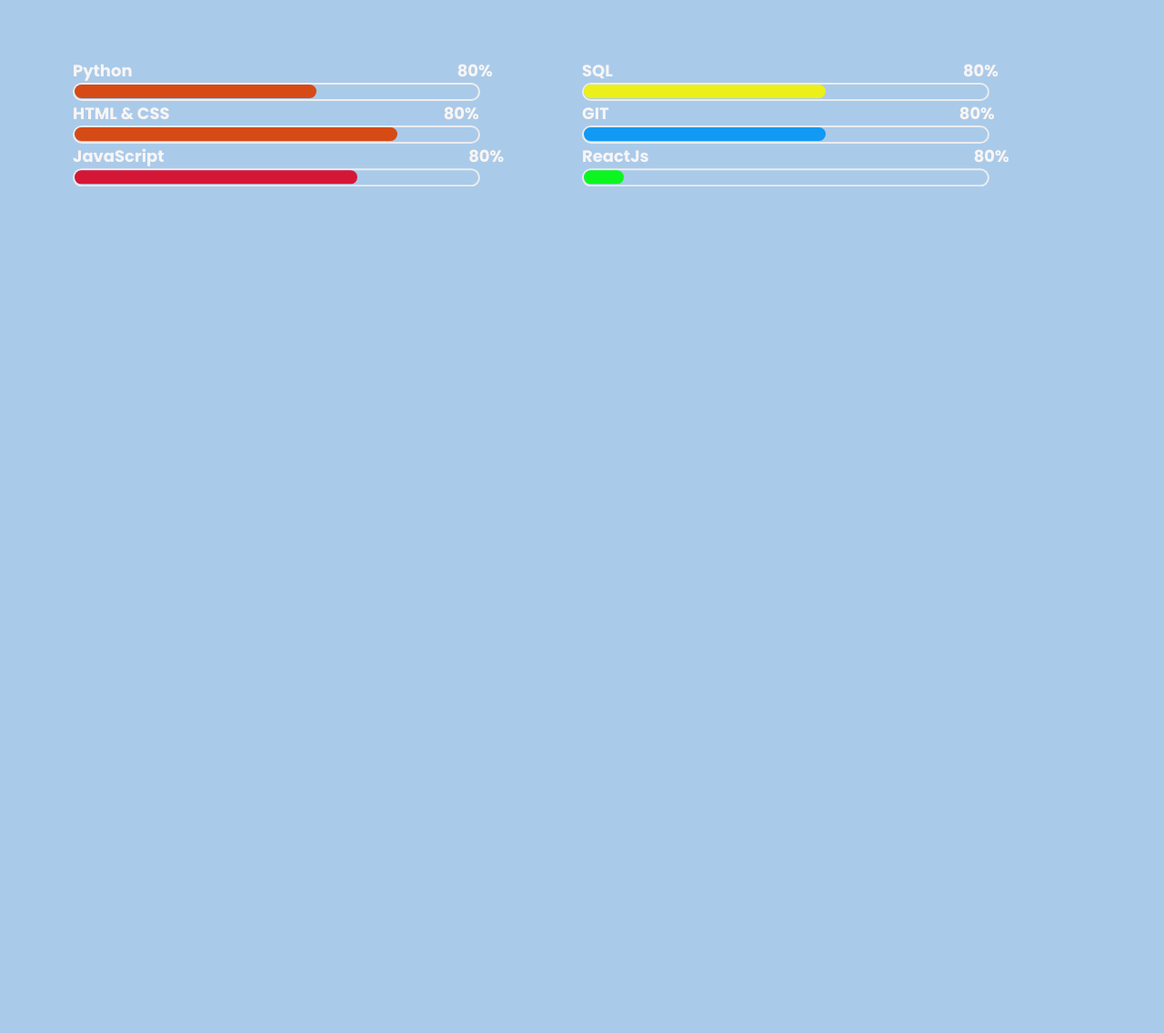
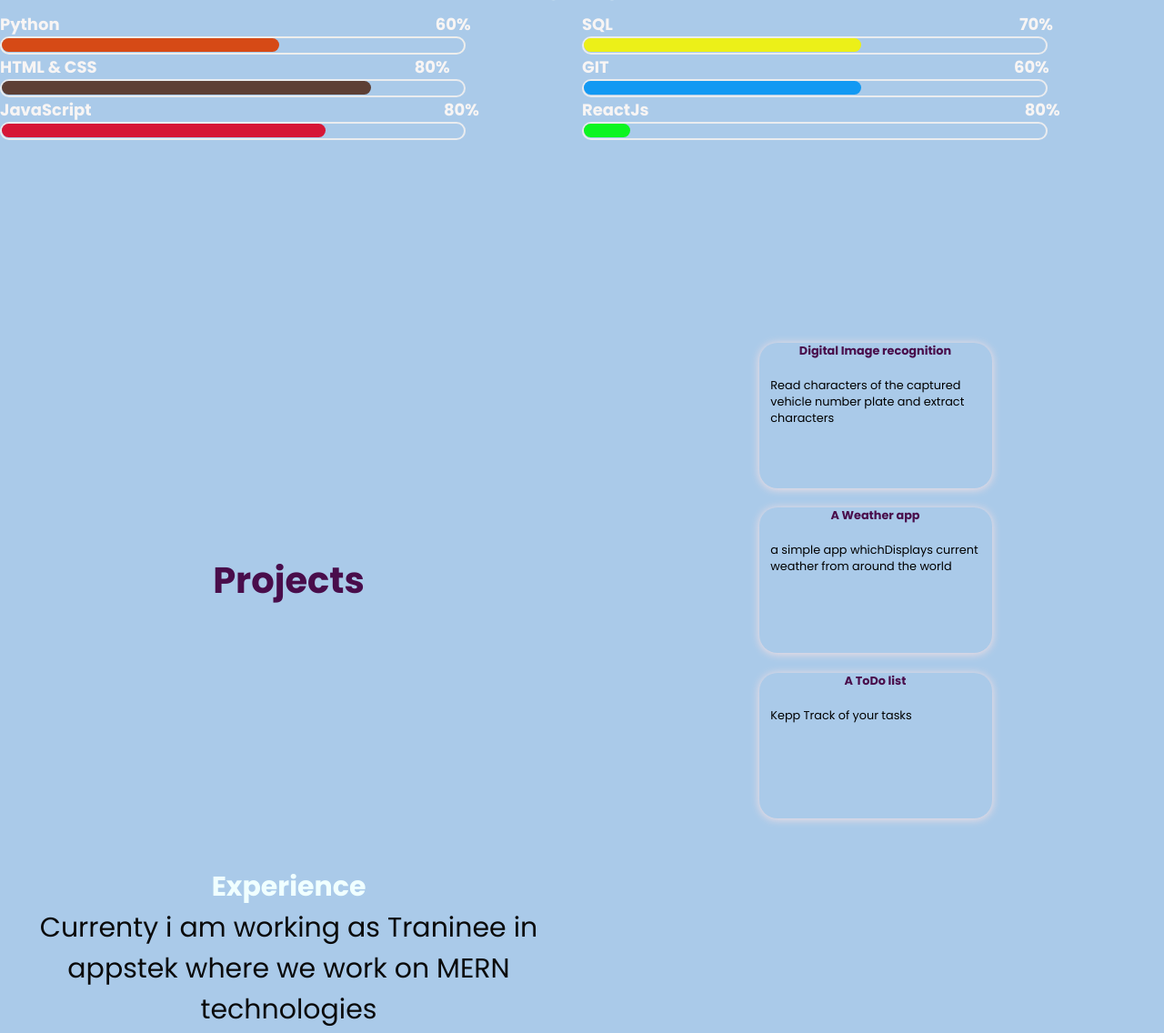
Before and after one commit to Monk19/about, a plain HTML site: page index.html in a window 1280 px wide. Shown: the part 1337-2473 px from the top of the page at 91% size. Before the commit the page ends 1703 px from the top, so only its background shows below. Drawn offline with nearby package versions, Linux system fonts and the light colour scheme.

Commit message:
Second commit

```diff
--- a/index.html
+++ b/index.html
@@ -52,18 +52,17 @@
       </div>
       <div class="intro">
         <h1 class="Greeting">Hello ! !</h1>
-
+        <h1 style="color: rgb(246, 244, 243); font-size: 7vw">I'm Ravi</h1>
         <p class="sollu">
-          I'm<h1 style="color: rgb(246, 244, 243);font-size:7vw;">Ravi</h1> and I am a Full Stack developer intrested in
-          javascript and Python and Nodejs so the we dont have to waite for
-          response
+          and I am a Full Stack developer intrested in javascript and Python and
+          Nodejs so the we dont have to waite for response
         </p>
       </div>
     </div>
 
     <div class="education" id="edu">
       <h1 style="color: white; text-align: center">Education</h1>
-      <div class="time">
+
       <div class="timeline">
         <div
           data-aos="fade-left"
@@ -102,19 +101,20 @@
           </div>
         </div>
       </div>
-      </div>
-      <h1>Skills</h1>
+
+      <h1 style="text-align: center; color: azure">Skills</h1>
 
       <div class="skills">
         <div data-aos="flip-left">
-
           <div class="right-grid">
             <div data-aos="fade-up" data-aos-duration="500">
               <div class="language">
                 <div class="lan-name">
                   <h3 style="display: inline-block">Python</h3>
-              <h3 style="display: inline-block; text-align: right; width: 70%">
-                80%
+                  <h3
+                    style="display: inline-block; text-align: right; width: 70%"
+                  >
+                    60%
                   </h3>
                 </div>
                 <div class="progress-bar py">
@@ -126,7 +126,9 @@
               <div class="language">
                 <div class="lan-name">
                   <h3 style="display: inline-block">HTML & CSS</h3>
-              <h3 style="display: inline-block; text-align: right; width: 60%">
+                  <h3
+                    style="display: inline-block; text-align: right; width: 60%"
+                  >
                     80%
                   </h3>
                 </div>
@@ -139,7 +141,9 @@
               <div class="language">
                 <div class="lan-name">
                   <h3 style="display: inline-block">JavaScript</h3>
-              <h3 style="display: inline-block; text-align: right; width: 66%">
+                  <h3
+                    style="display: inline-block; text-align: right; width: 66%"
+                  >
                     80%
                   </h3>
                 </div>
@@ -156,8 +160,10 @@
               <div class="language">
                 <div class="lan-name">
                   <h3 style="display: inline-block">SQL</h3>
-              <h3 style="display: inline-block; text-align: right; width: 75%">
-                80%
+                  <h3
+                    style="display: inline-block; text-align: right; width: 75%"
+                  >
+                    70%
                   </h3>
                 </div>
                 <div class="progress-bar sql">
@@ -169,8 +175,10 @@
               <div class="language">
                 <div class="lan-name">
                   <h3 style="display: inline-block">GIT</h3>
-              <h3 style="display: inline-block; text-align: right; width: 75%">
-                80%
+                  <h3
+                    style="display: inline-block; text-align: right; width: 75%"
+                  >
+                    60%
                   </h3>
                 </div>
                 <div class="progress-bar git">
@@ -182,7 +190,9 @@
               <div class="language">
                 <div class="lan-name">
                   <h3 style="display: inline-block">ReactJs</h3>
-              <h3 style="display: inline-block; text-align: right; width: 70%">
+                  <h3
+                    style="display: inline-block; text-align: right; width: 70%"
+                  >
                     80%
                   </h3>
                 </div>
@@ -192,6 +202,50 @@
               </div>
             </div>
           </div>
+        </div>
+      </div>
+    </div>
+    <div class="exp-pro" id="skills">
+      <h3
+        style="
+          align-self: center;
+          text-align: center;
+          font-size: 40px;
+          color: rgb(73, 13, 75);
+        "
+      >
+        Projects
+      </h3>
+      <div class="projects">
+        <div class="Image-recognition">
+          <h3>Digital Image recognition</h3>
+          <p>
+            Read characters of the captured vehicle number plate and extract
+            characters
+          </p>
+        </div>
+        <div class="weatherapp">
+          <h3>A Weather app</h3>
+          <p>
+            a simple app whichDisplays current weather from around the world
+          </p>
+        </div>
+        <div class="todoapp">
+          <h3>A ToDo list</h3>
+          <p>Kepp Track of your tasks</p>
+        </div>
+      </div>
+      <div class="exp">
+        <div class="appstek">
+          <h3 style="text-align: center; font-size: 30px; color: azure">
+            Experience
+          </h3>
+          <p
+            style="text-align: center; font-size: 30px; color: rgb(10, 10, 10)"
+          >
+            Currenty i am working as Traninee in appstek where we work on MERN
+            technologies
+          </p>
         </div>
       </div>
     </div>
--- a/styles/style.css
+++ b/styles/style.css
@@ -75,9 +75,6 @@ div.intro > p {
   color: rgb(246, 246, 246);
   font-size: 0.5em;
 }
-p.sollu {
-  font-size: 1vw;
-}
 /* Education timeLine */
 .education {
   height: 100vh;
@@ -92,12 +89,10 @@ p.sollu {
 } */
 .timeline {
   position: relative;
-  max-width: 1200px;
+  max-width: 1000px;
   margin: 0 auto;
 }
-h2 {
-  color: white;
-}
+
 p.branch,
 div.content > h2 {
   color: rgb(236, 234, 232);
@@ -133,8 +128,8 @@ div.content > h2 {
   width: 25px;
   height: 25px;
   right: -17px;
-  background-color: rgb(8, 7, 7);
-  border: 4px solid #ee8b27;
+  background-color: rgb(228, 193, 37);
+  border: 4px solid #eff6f1;
   top: 9px;
   border-radius: 50%;
   z-index: 12;
@@ -154,7 +149,7 @@ div.content > h2 {
   display: grid;
   grid-template-columns: repeat(2, 1fr);
   justify-content: center;
-  padding: 10vh;
+  grid-gap: space-around;
 }
 .progress-bar {
   border: 2px solid rgba(237, 238, 240, 0.966);
@@ -164,7 +159,6 @@ div.content > h2 {
   background-color: rgb(170, 202, 233);
   padding: 0.1px;
 }
-
 .progress {
   background-color: rgb(5, 5, 5);
   height: 15px;
@@ -185,7 +179,7 @@ div.py > div {
   width: 60%;
 }
 div.html > div {
-  background-color: rgb(214, 74, 22);
+  background-color: rgb(93, 63, 53);
   width: 80%;
 }
 div.sql > div {
@@ -207,6 +201,43 @@ div.react > div {
 div.lan-name {
   color: rgb(248, 245, 244);
 }
+/*Experience*/
+.exp-pro {
+  display: grid;
+  grid-template-columns: repeat(2, 1fr);
+  grid-template-rows: auto;
+  grid-gap: 10px;
+  height: 100vh;
+  font-size: 10px;
+}
+.projects {
+  display: grid;
+  grid-template-columns: repeat(auto-fit, minmax(100px, 1f));
+  grid-template-rows: auto;
+}
+.projects > div {
+  height: 20vh;
+  width: 20vw;
+  /* border:2px solid rgb(250, 244, 244); */
+  align-self: center;
+  justify-self: center;
+  border-radius: 20px;
+  background-color: rgb(170, 202, 233);
+  box-shadow: 0px 1px 10px rgb(250, 225, 225);
+}
+.exp {
+  align-self: center;
+}
+.projects h3 {
+  text-align: center;
+  color: rgb(73, 13, 75);
+  font-size: 1vw;
+}
+.projects p {
+  margin-top: 20px;
+  font-size: 1vw;
+  margin-left: 1vw;
+}
 /* ---------------- */
 .contact-me {
   height: 100vh;
```
Lines whose indentation alone changed are shown as unchanged.
